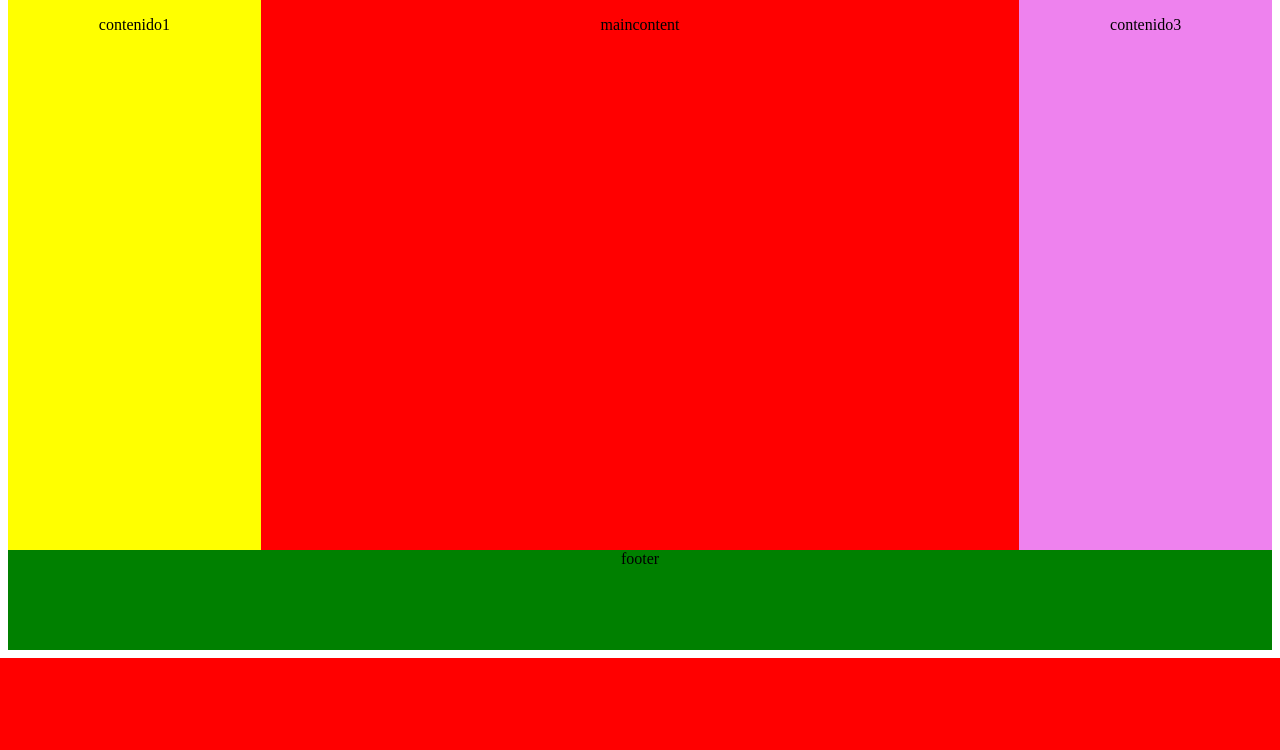
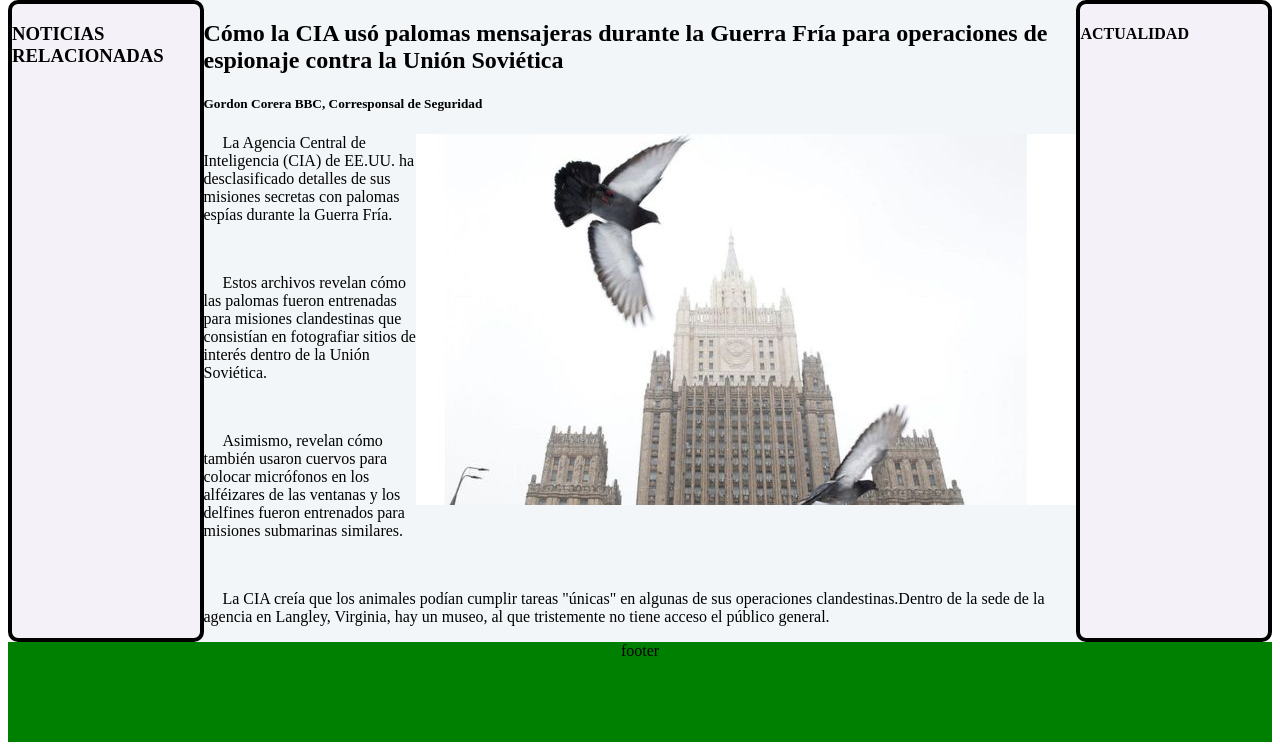
Before and after one commit to Maximiliano-Gomez/UTN_NEWS_PAGE, a PHP site: page / in a window 1280 px wide. Shown: the part 260-1010 px from the top of the page. Before the commit the page ends 918 px from the top, so only its background shows below. Run offline with PHP 8.4, Linux system fonts and the light colour scheme.

Commit message:
Agregando cuerpo principal
maquetando cuerpo,y articulos

```diff
--- a/Style.css
+++ b/Style.css
@@ -18,32 +18,25 @@ nav div{
     text-align: center;
     width: 100%;
 }
-aside{
+main{
     display: flex;
+    background: #f2f6f8;
+    background: -moz-linear-gradient(left, #f2f6f8 0%, #d8e1e7 50%, #b5c6d0 51%, #bdefff 100%);
+    border-radius: 10px;
 }
-.contenido1 {
-    display: flex; justify-content: center;
-    background: yellow;
-    border: 1x solid blue;
-    width: 20%;
-    height: 550px;
-    text-align: center;
+main div{
+    background: #F4F2F8;
+    width: 25%;
+    border-radius: 10px 10px 10px 10px;
+    -moz-border-radius: 10px 10px 10px 10px;
+    -webkit-border-radius: 10px 10px 10px 10px;
+    border: 4px solid #000000;
 }
-.maincontent {
-    display: flex; justify-content: center;
-    background: red;
-    border: 1x black;
-    width: 60%;
-    height: 550px;
-    text-align: center;
+main p{
+    text-indent: 0.5cm;
 }
-.contenido3 {
-    display: flex; justify-content: center;
-    background: violet;
-    border: 1x red;
-    width: 20%;
-    height: 550px;
-    text-align: center;
+.artcentral img{
+    float: right;
 }
 footer{
     background: green;
--- a/index.html
+++ b/index.html
@@ -4,7 +4,7 @@
     <meta charset="UTF-8">
     <meta name="viewport" content="width=device-width, initial-scale=1.0">
     <meta http-equiv="X-UA-Compatible" content="ie=edge">
-    <title>Document</title>
+    <title>NBC NEWS</title>
     <link rel="stylesheet" href="style.css">
 </head>
 <body>
@@ -14,17 +14,34 @@
         <nav>
         <div> navigation menu </div>
     </nav>
-    <aside>
-        <div class="contenido1">
-            <p>contenido1 </p>
+    <main>
+        <div>
+            <h3>NOTICIAS RELACIONADAS</h3>
+            <article>
+
+            </article>
+            <article>
+
+            </article>
+
         </div>
-        <div class="maincontent">
-            <p>maincontent</p>
+        <article class="artcentral">
+            <h2>Cómo la CIA usó palomas mensajeras durante la Guerra Fría para operaciones de espionaje contra la Unión Soviética                </h2>
+            <h5>Gordon Corera
+                    BBC, Corresponsal de Seguridad</h5>
+            <img src="mainimage.jpg" alt="Agente Paloma">
+            <p>   La Agencia Central de Inteligencia (CIA) de EE.UU. ha desclasificado detalles de sus misiones secretas con palomas espías durante la Guerra Fría.</p><br>
+            <p>   Estos archivos revelan cómo las palomas fueron entrenadas para misiones clandestinas que consistían en fotografiar sitios de interés dentro de la Unión Soviética.</p><br>
+            <p>   Asimismo, revelan cómo también usaron cuervos para colocar micrófonos en los alféizares de las ventanas y los delfines fueron entrenados para misiones submarinas similares.</p><br>
+            <p>   La CIA creía que los animales podían cumplir tareas "únicas" en algunas de sus operaciones clandestinas.Dentro de la sede de la agencia en Langley, Virginia, hay un museo, al que tristemente no tiene acceso el público general.</p>
+
+
+        </article>
+        <div>
+            <H4>ACTUALIDAD</H4>
+
         </div>
-        <div class="contenido3">
-            <p>contenido3</p>
-        </div>
-    </aside>
+    </main>
     <footer>
         <div> footer </div>
     </footer>
```
Also changed, not shown: mainimage.jpg (added).
